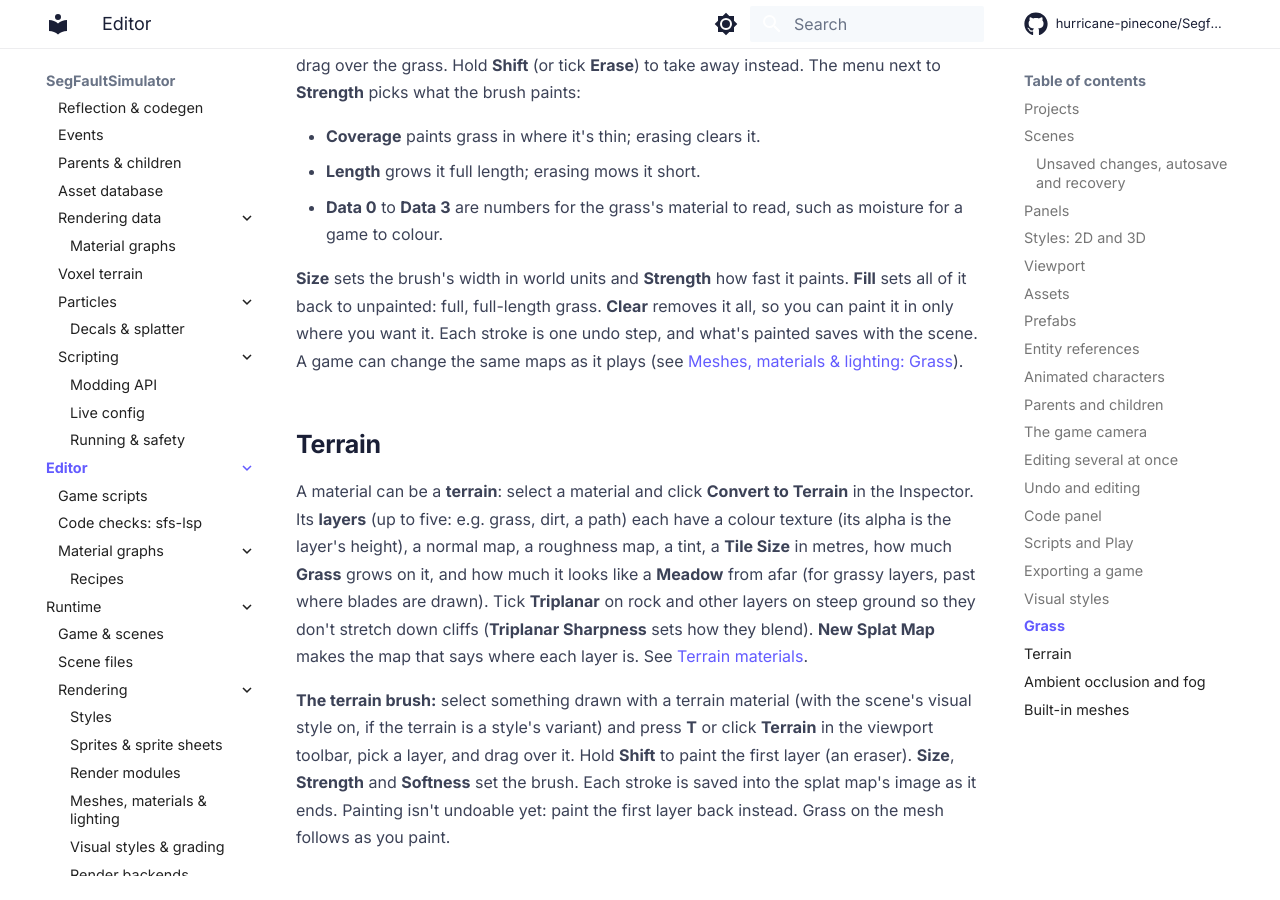
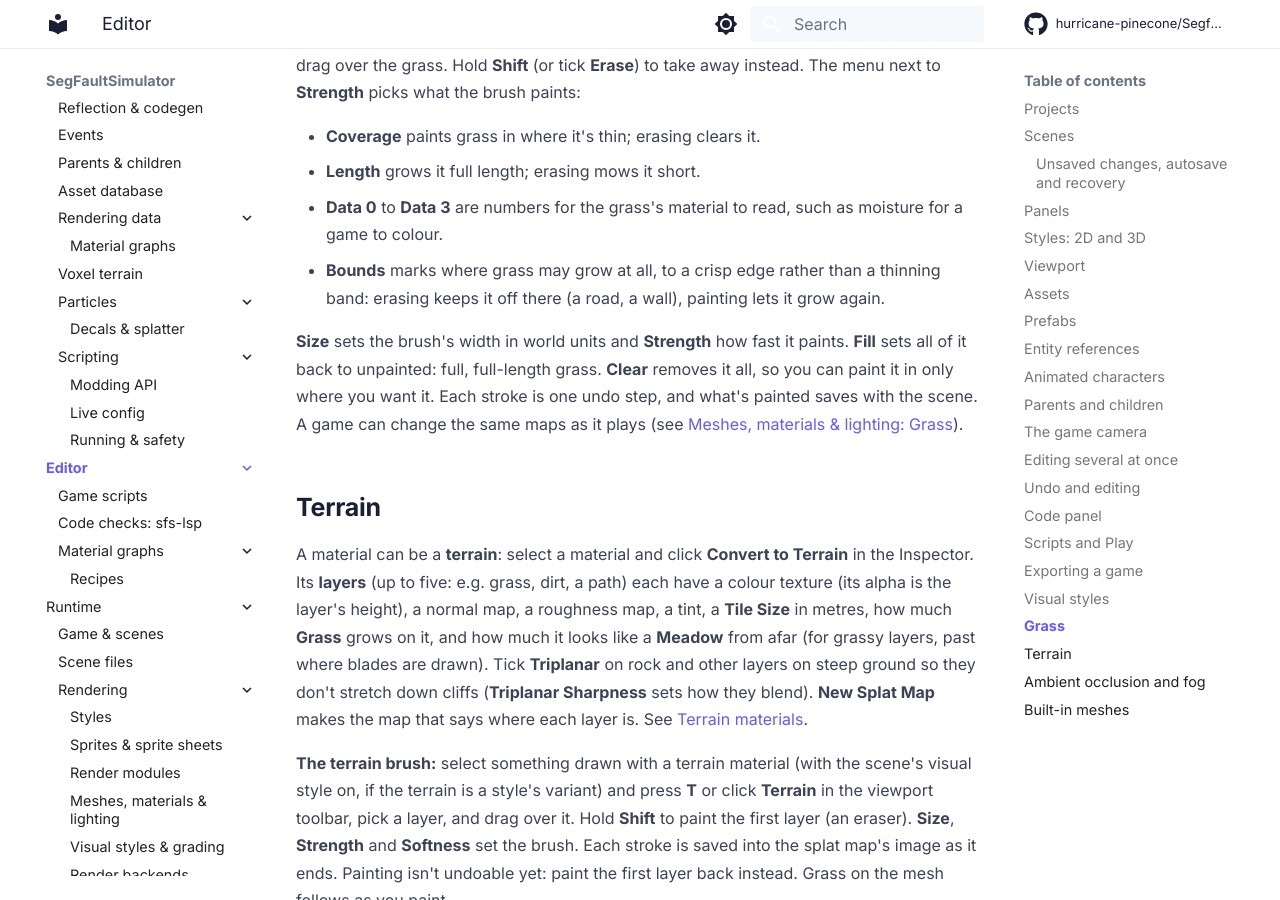
Before and after one commit to hurricane-pinecone/Segfault-Simulator, an MkDocs documentation site: the page built from docs/editor/index.md, in a window 1280 px wide and 900 px high, scrolled down 22147 px. Built offline with MkDocs 1.6.1 and Material for MkDocs 9.7.7, drawn with Linux system fonts in a browser that asks for light colours; comment, search, counter and statistics services are not loaded.

Commit message:
docs: add the grass brush's Bounds channel to the editor docs (#35)
Co-authored-by: hurricane-pinecone <46616161+hurricane-pinecone@users.noreply.github.com>
Co-authored-by: Jimmy Couch <hurricane.pinecone@gmail.com>

```diff
--- a/docs/editor/index.md
+++ b/docs/editor/index.md
@@ -733,6 +733,9 @@ paints:
 - **Length** grows it full length; erasing mows it short.
 - **Data 0** to **Data 3** are numbers for the grass's material to read, such
   as moisture for a game to colour.
+- **Bounds** marks where grass may grow at all, to a crisp edge rather than a
+  thinning band: erasing keeps it off there (a road, a wall), painting lets
+  it grow again.
 
 **Size** sets the brush's width in world units and **Strength** how fast it
 paints. **Fill** sets all of it back to unpainted: full, full-length grass.
```
